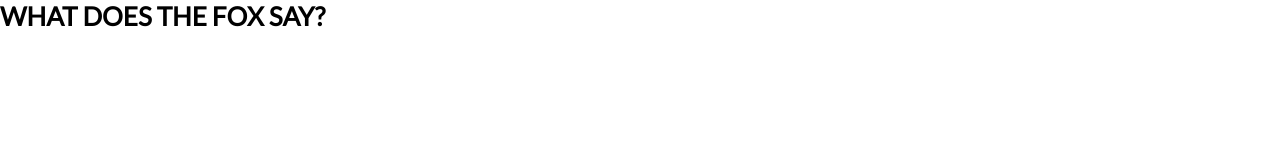
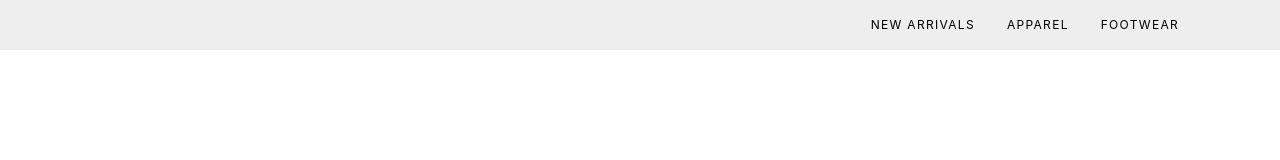
Before and after one commit to ijobera/odm-website, a website: page src/index.html in a window 1280 px wide. Drawn offline with nearby package versions, Linux system fonts and the light colour scheme.

Commit message:
Adding navigation

```diff
--- a/src/index.html
+++ b/src/index.html
@@ -1,11 +1,34 @@
 <!DOCTYPE html>
 <html>
 <head>
-	<title>Hello World</title>
+	<meta charset="utf-8">
+	<title>On D' Move Sports Apparel</title>
+
+	<!-- Custom CSS -->
 	<link rel="stylesheet" type="text/css" href="css/style.css">
+	<!-- Bootstrap CDN -->
+	<link rel="stylesheet" type="text/css" href="https://stackpath.bootstrapcdn.com/bootstrap/4.1.3/css/bootstrap.min.css">
+	<!-- Font Awesome -->
+	<link rel="stylesheet" href="https://use.fontawesome.com/releases/v5.2.0/css/all.css" integrity="sha384-hWVjflwFxL6sNzntih27bfxkr27PmbbK/iSvJ+a4+0owXq79v+lsFkW54bOGbiDQ" crossorigin="anonymous">
+
 </head>
 <body>
-	<h1>What does the fox say?</h1>
+	<div class="navigation">
+		<div class="container">
+			<ul class="nav justify-content-end">
+			  <li class="nav-item">
+			    <a class="nav-link active" href="#">New Arrivals</a>
+			  </li>
+			  <li class="nav-item">
+			    <a class="nav-link" href="#">Apparel</a>
+			  </li>
+			  <li class="nav-item">
+			    <a class="nav-link" href="#">Footwear</a>
+			  </li>
+			</ul>
+		</div>
+	</div>
+
 
 </body>
 </html>
```
